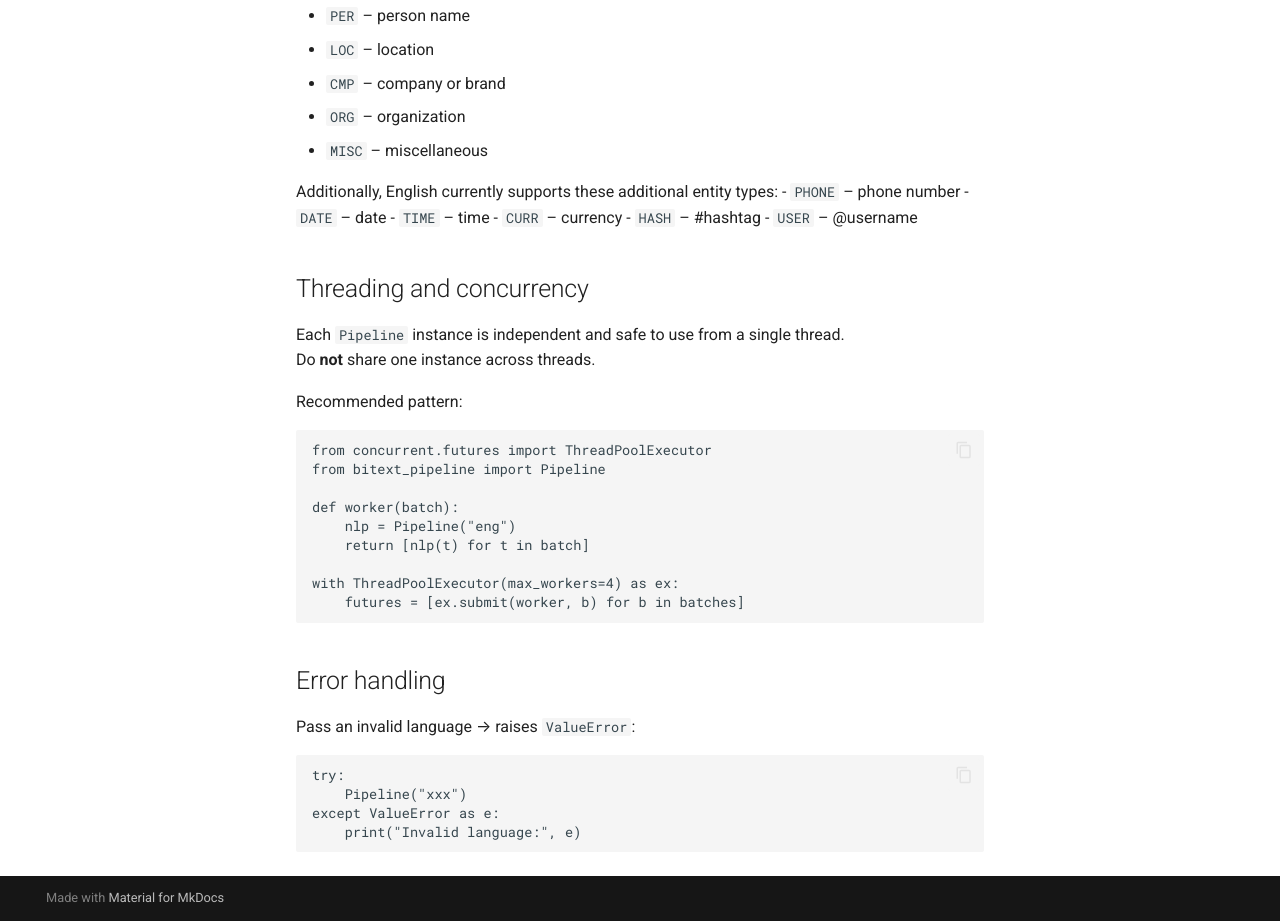
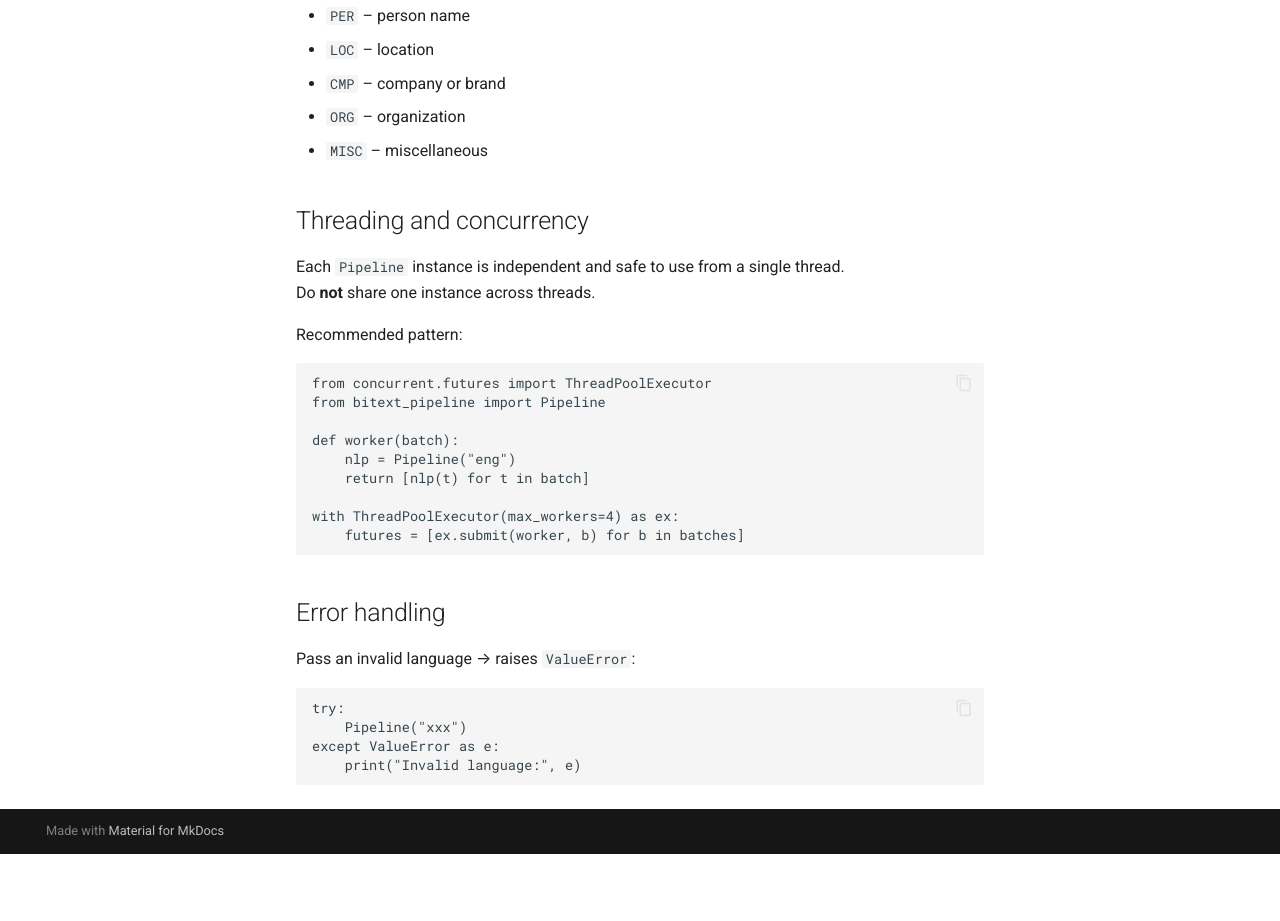
Before and after one commit to bitext/bitext-pipeline-docs, a plain HTML site: page usage/index.html in a window 1280 px wide. Shown: the part 946-1867 px from the top of the page. After the commit the page ends 1800 px from the top, so only its background shows below. Drawn offline with Linux system fonts and the light colour scheme; no server answers.

Commit message:
Update docs: 2025-12-03T16:48:14+01:00

```diff
--- a/usage/index.html
+++ b/usage/index.html
@@ -568,13 +568,6 @@
 <li><code>ORG</code> – organization</li>
 <li><code>MISC</code> – miscellaneous</li>
 </ul>
-<p>Additionally, English currently supports these additional entity types:
-- <code>PHONE</code> – phone number
-- <code>DATE</code> – date
-- <code>TIME</code> – time
-- <code>CURR</code> – currency
-- <code>HASH</code> – #hashtag
-- <code>USER</code> – @username</p>
 <h2 id="threading-and-concurrency">Threading and concurrency<a class="headerlink" href="#threading-and-concurrency" title="Permanent link">&para;</a></h2>
 <p>Each <code>Pipeline</code> instance is independent and safe to use from a single thread.<br />
 Do <strong>not</strong> share one instance across threads.</p>
```
Also changed, not shown: search/search_index.json (+1 -1 lines).
